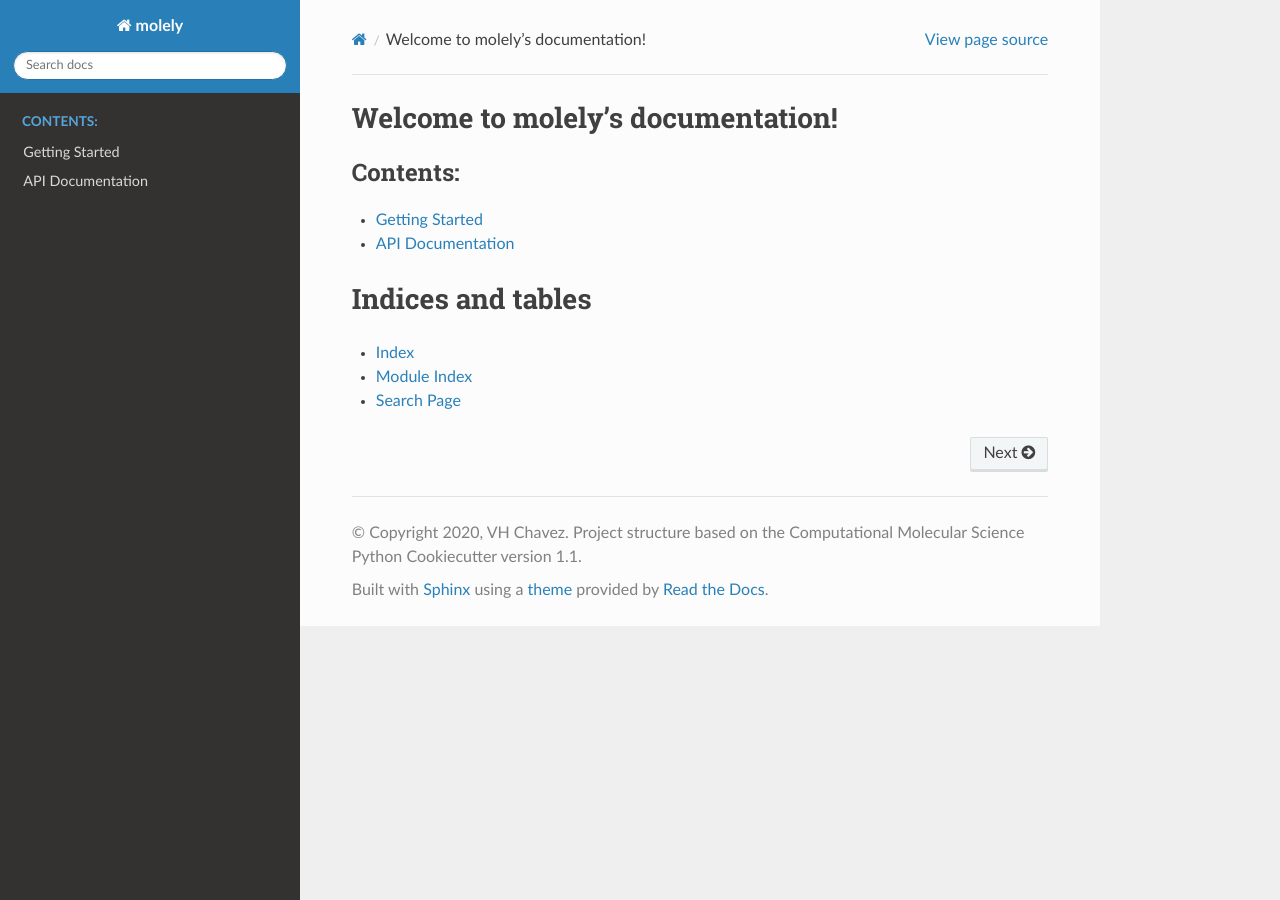
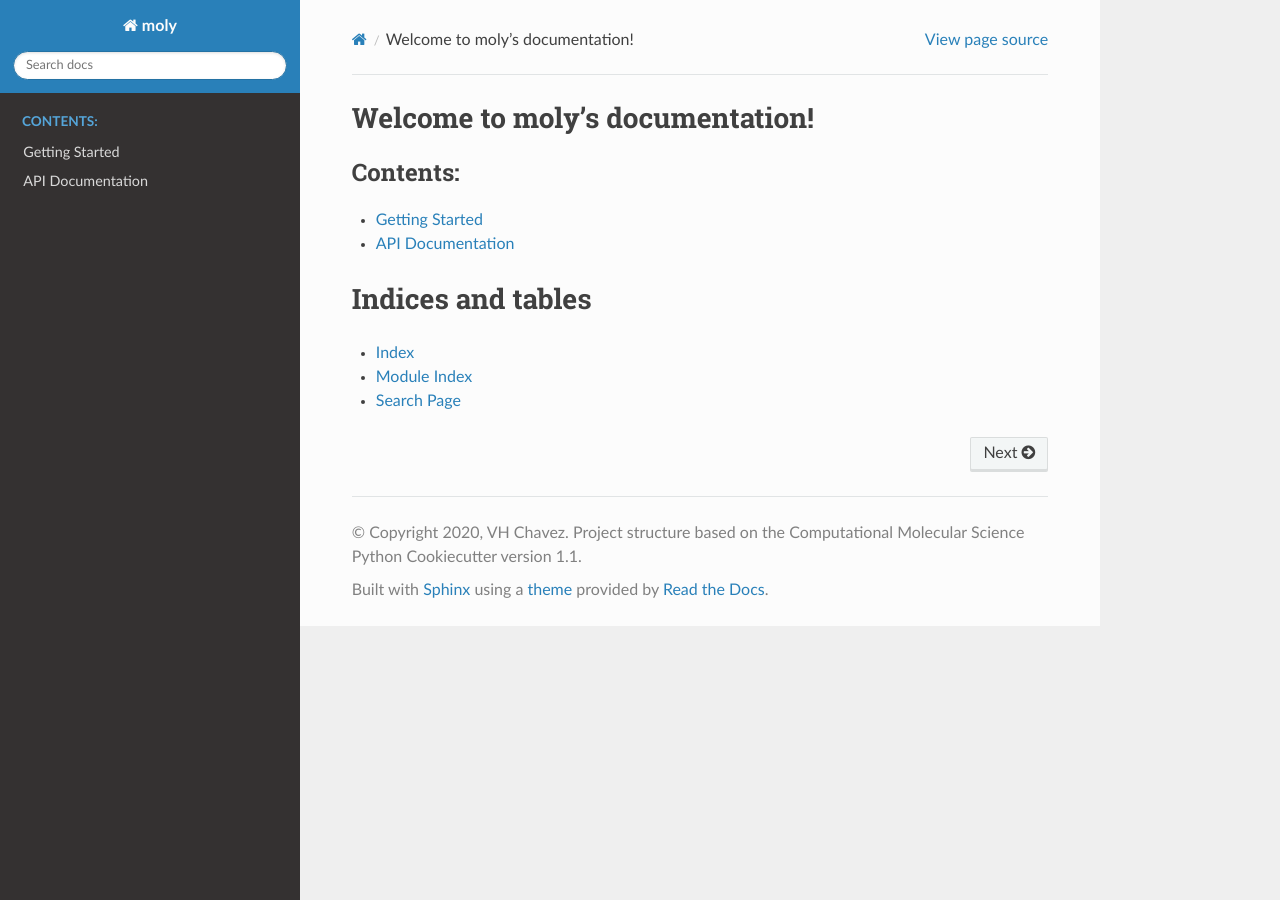
Before and after one commit to VHchavez/moly, a Sphinx documentation site: the page built from docs/index.rst, in a window 1280 px wide. Built offline with Sphinx 7.4.7 and the Read the Docs theme 2.0.0, drawn with Linux system fonts in a browser that asks for light colours; the version number could not be read and is left out.

Commit message:
rename of files to moly

```diff
--- a/appveyor.yml
+++ b/appveyor.yml
@@ -38,7 +38,7 @@ install:
 build: false
 
 test_script:
-  - pytest -v --cov=molely molely\\tests
+  - pytest -v --cov=moly moly\\tests
 
 on_success:
   - codecov
--- a/docs/api.rst
+++ b/docs/api.rst
@@ -4,4 +4,4 @@ API Documentation
 .. autosummary::
    :toctree: autosummary
 
-   molely.canvas
+   moly.canvas
--- a/docs/conf.py
+++ b/docs/conf.py
@@ -17,12 +17,12 @@ import os
 import sys
 sys.path.insert(0, os.path.abspath('..'))
 
-import molely
+import moly
 
 
 # -- Project information -----------------------------------------------------
 
-project = 'molely'
+project = 'moly'
 copyright = ("2020, VH Chavez. Project structure based on the "
              "Computational Molecular Science Python Cookiecutter version 1.1")
 author = 'VH Chavez'
@@ -117,7 +117,7 @@ html_static_path = ['_static']
 # -- Options for HTMLHelp output ---------------------------------------------
 
 # Output file base name for HTML help builder.
-htmlhelp_basename = 'molelydoc'
+htmlhelp_basename = 'molydoc'
 
 
 # -- Options for LaTeX output ------------------------------------------------
@@ -144,8 +144,8 @@ latex_elements = {
 # (source start file, target name, title,
 #  author, documentclass [howto, manual, or own class]).
 latex_documents = [
-    (master_doc, 'molely.tex', 'molely Documentation',
-     'molely', 'manual'),
+    (master_doc, 'moly.tex', 'moly Documentation',
+     'moly', 'manual'),
 ]
 
 
@@ -154,7 +154,7 @@ latex_documents = [
 # One entry per manual page. List of tuples
 # (source start file, name, description, authors, manual section).
 man_pages = [
-    (master_doc, 'molely', 'molely Documentation',
+    (master_doc, 'moly', 'moly Documentation',
      [author], 1)
 ]
 
@@ -165,8 +165,8 @@ man_pages = [
 # (source start file, target name, title, author,
 #  dir menu entry, description, category)
 texinfo_documents = [
-    (master_doc, 'molely', 'molely Documentation',
-     author, 'molely', 'A short description of the project.',
+    (master_doc, 'moly', 'moly Documentation',
+     author, 'moly', 'A short description of the project.',
      'Miscellaneous'),
 ]
 
--- a/docs/getting_started.rst
+++ b/docs/getting_started.rst
@@ -1,4 +1,4 @@
 Getting Started
 ===============
 
-This page details how to get started with molely.
+This page details how to get started with moly.
--- a/docs/index.rst
+++ b/docs/index.rst
@@ -1,9 +1,9 @@
-.. molely documentation master file, created by
+.. moly documentation master file, created by
    sphinx-quickstart on Thu Mar 15 13:55:56 2018.
    You can adapt this file completely to your liking, but it should at least
    contain the root `toctree` directive.
 
-Welcome to molely's documentation!
+Welcome to moly's documentation!
 =========================================================
 
 .. toctree::
--- a/moly/__init__.py
+++ b/moly/__init__.py
@@ -1,5 +1,5 @@
 """
-molely
+moly
 A short description of the project.
 """
 
--- a/moly/_version.py
+++ b/moly/_version.py
@@ -43,7 +43,7 @@ def get_config():
     cfg.style = "pep440"
     cfg.tag_prefix = ""
     cfg.parentdir_prefix = "None"
-    cfg.versionfile_source = "molely/_version.py"
+    cfg.versionfile_source = "moly/_version.py"
     cfg.verbose = False
     return cfg
 
--- a/setup.cfg
+++ b/setup.cfg
@@ -6,7 +6,7 @@ omit =
     # Omit the tests
     */tests/*
     # Omit generated versioneer
-    molely/_version.py
+    moly/_version.py
 
 [yapf]
 # YAPF, in .style.yapf files this shows up as "[style]" header
@@ -22,8 +22,8 @@ max-line-length = 119
 # Automatic version numbering scheme
 VCS = git
 style = pep440
-versionfile_source = molely/_version.py
-versionfile_build = molely/_version.py
+versionfile_source = moly/_version.py
+versionfile_build = moly/_version.py
 tag_prefix = ''
 
 [aliases]
--- a/setup.py
+++ b/setup.py
@@ -1,5 +1,5 @@
 """
-molely
+moly
 A short description of the project.
 """
 import sys
@@ -21,7 +21,7 @@ except:
 
 setup(
     # Self-descriptive entries which should always be present
-    name='molely',
+    name='moly',
     author='VH Chavez',
     author_email='gonza445@purdue.edu',
     description=short_description[0],
```
Also changed, not shown: README.md (+3 -3 lines), docs/README.md (+1 -1 lines), .travis.yml, devtools/README.md, 5 other files.
